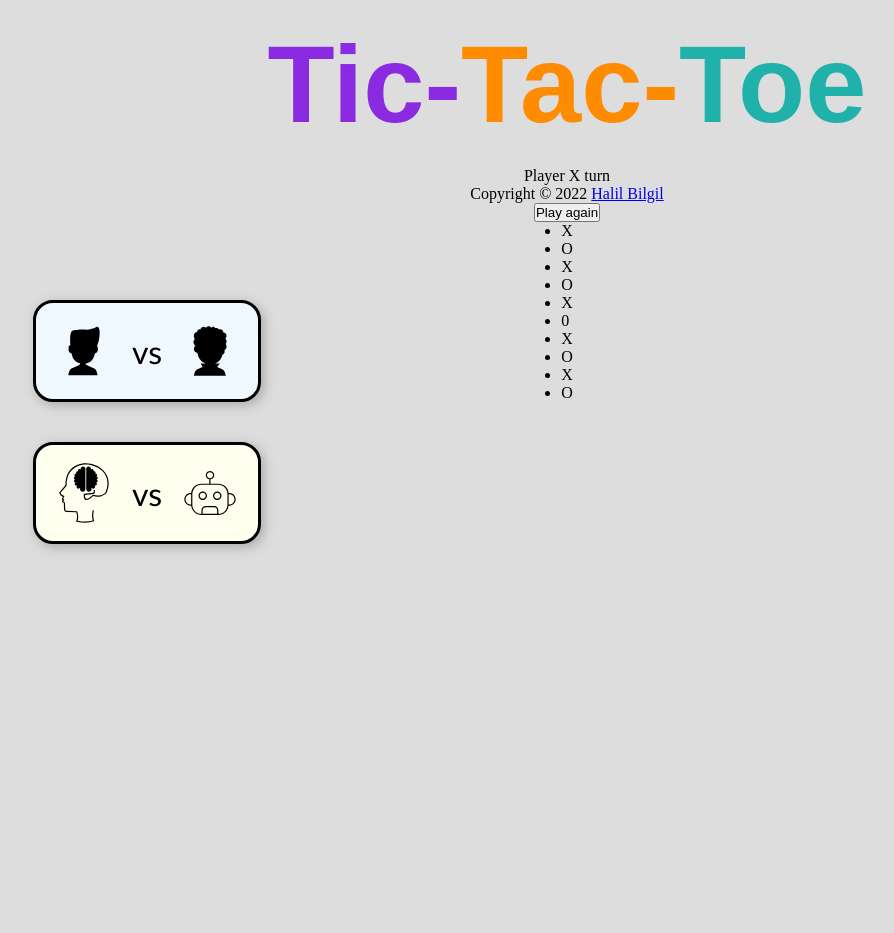
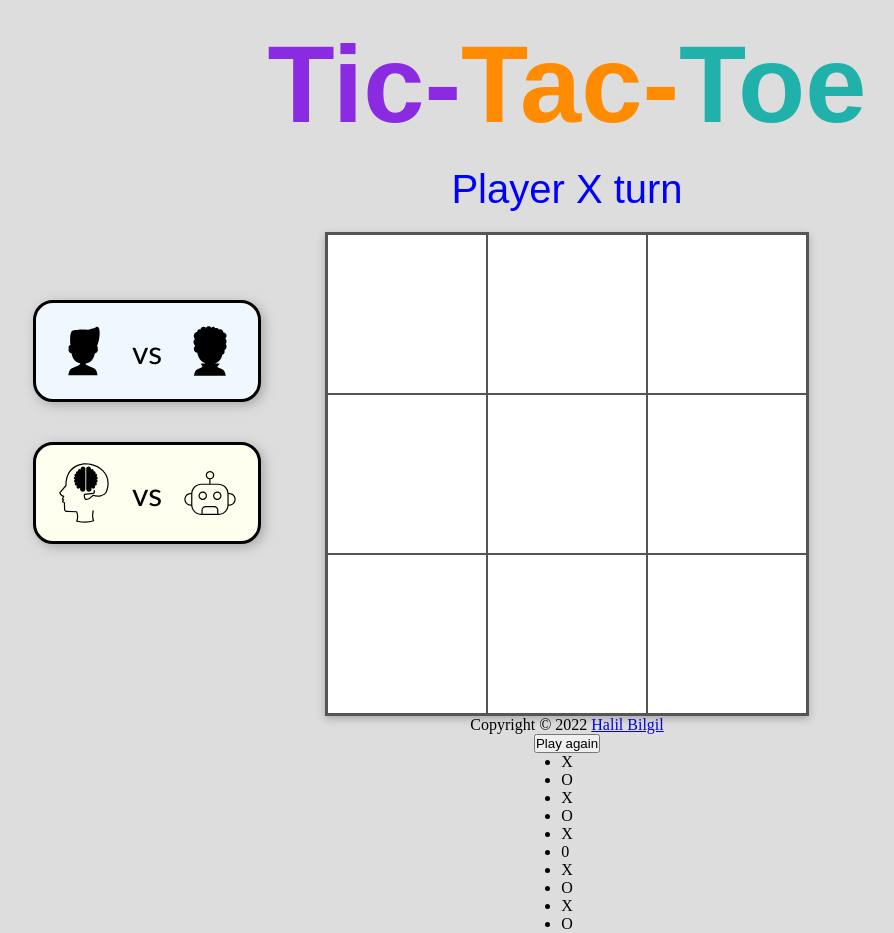
Before and after one commit to hbilgil/tic-tac-toe, a plain HTML site: page index.html in a window 1280 px wide. Shown: the whole page, without its empty margins (73-967 px from the left). Before the commit the page ends 800 px from the top, so only its background shows below. Drawn offline with Linux system fonts and the light colour scheme.

Commit message:
Edit style.css for main div styling

```diff
--- a/style.css
+++ b/style.css
@@ -94,3 +94,44 @@ img {
 .caption span.three { /*caption with colored texts*/
   color:lightseagreen;
 }
+
+/*----MAIN DIV----*/
+
+.main {
+  font-family: 'Varela Round', sans-serif;
+  padding: 0 20px;
+  z-index: 1; /*the div will be in front of the animated elements*/
+}
+
+.info-section {
+  font-size: 40px;
+  text-align: center;
+  margin-bottom: 20px;
+  color: blue;
+}
+
+.grid-container {
+  display: grid;
+  grid-template-columns: repeat(3, 1fr);
+  background-color: #ffffff;
+  width: 484px;
+  height: 484px;
+  border: 2px solid #555;
+  box-shadow: rgba(0, 0, 0, 0.24) 0px 3px 8px;
+}
+
+.field {
+  width: 160px;
+  height: 160px;
+  border: 0.5px solid #ddd;
+  background-color: rgba(255, 255, 255, 1);
+  border: 1px solid #555;
+  font-size: 100px;
+  text-align: center;
+  cursor: pointer; /*is expected to act as a link when mouseover*/
+  user-select: none;
+}
+
+.field:hover {
+  background-color: azure;
+}
```
